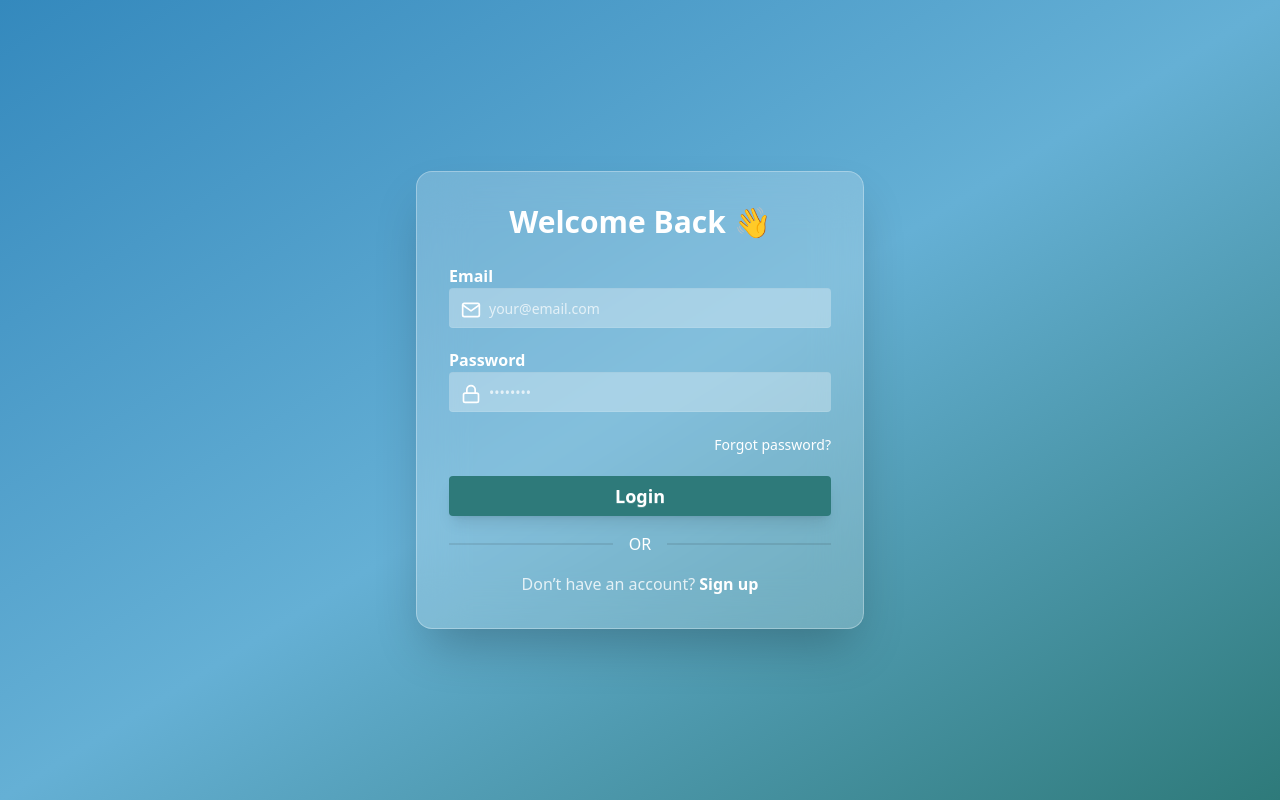
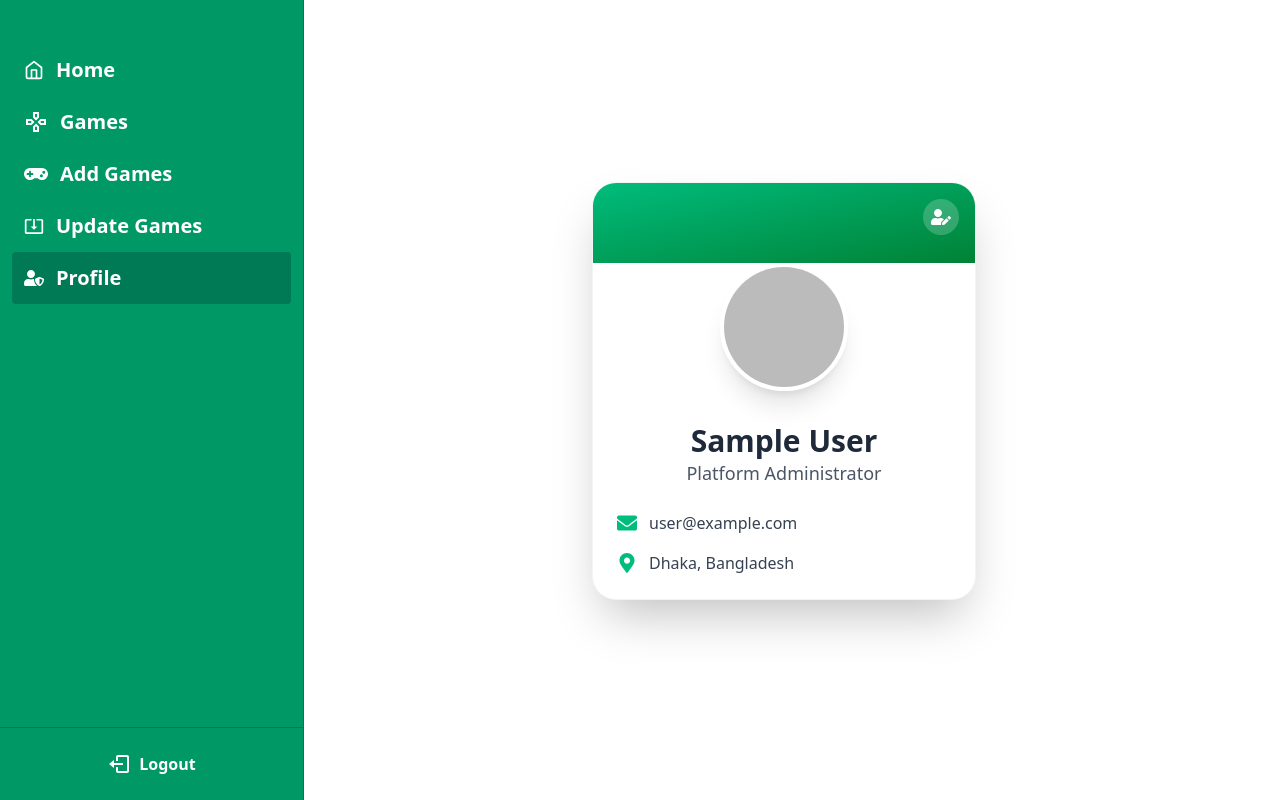
Before and after one commit to islamemon59/poki-admin-dashboard, a React (Vite) app: page /profile in a window 1280 px wide. Before the commit this address led to /login. Built offline with nearby package versions, Linux system fonts and the light colour scheme; no server answers; sample sign-in values are in the browser's storage.

Commit message:
login user data added

```diff
--- a/src/Components/AdminProfile/AdminProfile.jsx
+++ b/src/Components/AdminProfile/AdminProfile.jsx
@@ -4,14 +4,16 @@
   FaMapMarkerAlt,
   FaCalendarAlt,
 } from "react-icons/fa";
+import useAuth from "../../Hooks/useAuth";
 
 export default function AdminProfile() {
+  const {user} = useAuth()
   const adminData = {
-    name: "Emon Hossain",
+    name: `${user?.displayName}`,
     title: "Platform Administrator",
-    email: "emon.admin@platform.com",
+    email: `${user?.email}`,
     location: "Dhaka, Bangladesh",
-    avatarUrl: "https://i.ibb.co/L5k6h6f/admin-avatar.jpg", // Replace with actual image URL
+    avatarUrl: `${user?.photoURL}`, // Replace with actual image URL
   };
 
   return (
--- a/src/Context/AuthProvider.jsx
+++ b/src/Context/AuthProvider.jsx
@@ -10,7 +10,7 @@
 
 const AuthProvider = ({ children }) => {
   const [user, setUser] = useState(null);
-  const [loading, setLoading] = useState(false);
+  const [loading, setLoading] = useState(true);
 
   const signInUser = (email, password) => {
     setLoading(true);
```
